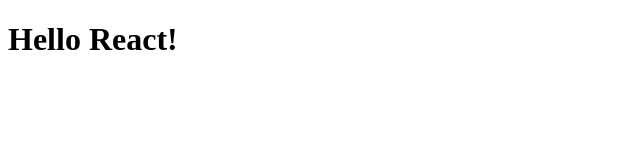
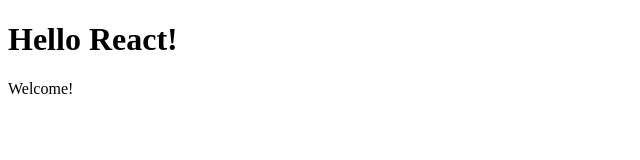
Before and after one commit to isaacandresbaleero-hub/React-tutorial, a React (Vite) app in the folder hello-world/: page / in a window 1280 px wide. Shown: the top 160 px of the page, without its empty margins (0-640 px from the left). Built offline with nearby package versions, Linux system fonts and the light colour scheme.

Commit message:
added a statement

```diff
--- a/hello-world/src/main.jsx
+++ b/hello-world/src/main.jsx
@@ -2,5 +2,9 @@
 
 createRoot ( document.getElementById('root')). render(
 
-  <h1> Hello React!</h1>
+  <div>
+    <h1> Hello React!</h1>
+     <p>  Welcome! </p>
+  </div>
+
 )
```
